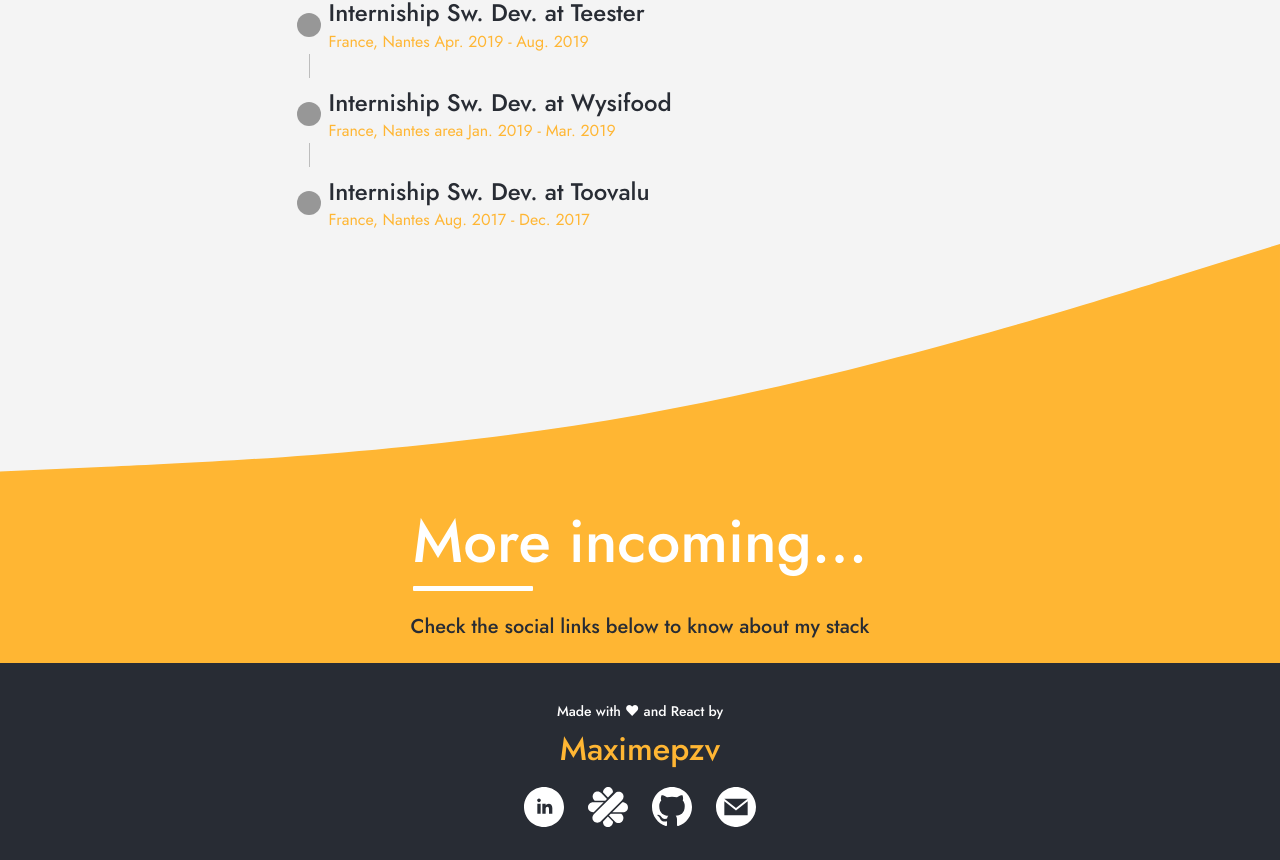
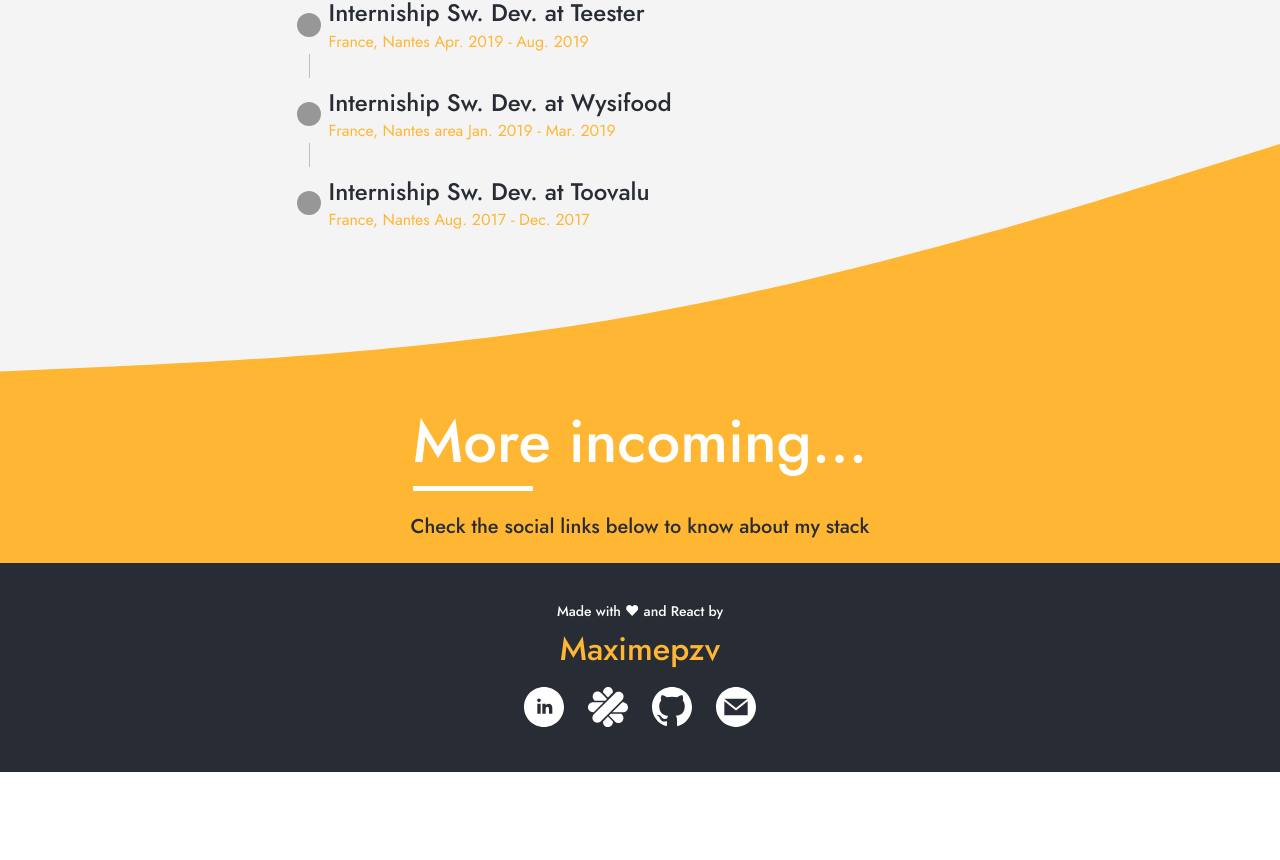
Before and after one commit to Maximepzv/Resume, a React (Create React App) app: page / in a window 1280 px wide. Shown: the part 2056-2916 px from the top of the page. After the commit the page ends 2828 px from the top, so only its background shows below. Built offline with nearby package versions, Linux system fonts and the light colour scheme.

Commit message:
Overlap more component

```diff
--- a/src/components/Experience/index.css
+++ b/src/components/Experience/index.css
@@ -36,6 +36,7 @@
 .experience-stepper {
     background-color: inherit!important;
     margin: auto;
+    z-index: 1;
 }
 
 .experience-stepper-content {
--- a/src/components/More/index.js
+++ b/src/components/More/index.js
@@ -32,6 +32,16 @@ const useStyles = makeStyles(theme => ({
   wave: {
     backgroundColor: '#F4F4F4',
     marginBottom: '-50px',
+  },
+  waveRoot: {
+    marginTop: '-100px',
+    [theme.breakpoints.down('sm')]: {
+      marginTop: '-50px',
+    },
+    [theme.breakpoints.down('xs')]: {
+      marginTop: 0,
+    },
+    zIndex: 0,
   }
 }));
 
@@ -39,7 +49,7 @@ const More = () => {
   const classes = useStyles();
 
   return (
-    <div>
+    <div className={classes.waveRoot}>
       <svg className={classes.wave} xmlns="http://www.w3.org/2000/svg" viewBox="0 0 1440 320"><path fill="#FFB633" fill-opacity="1" d="M0,256L120,250.7C240,245,480,235,720,192C960,149,1200,75,1320,37.3L1440,0L1440,320L1320,320C1200,320,960,320,720,320C480,320,240,320,120,320L0,320Z"></path></svg>
       <div className="more-root">
         <Container maxWidth="lg">
```
